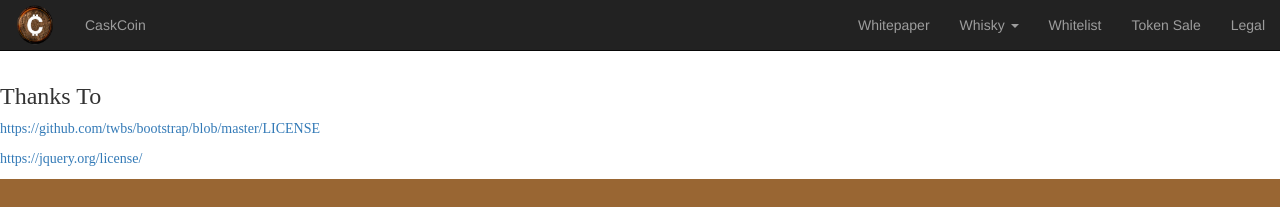
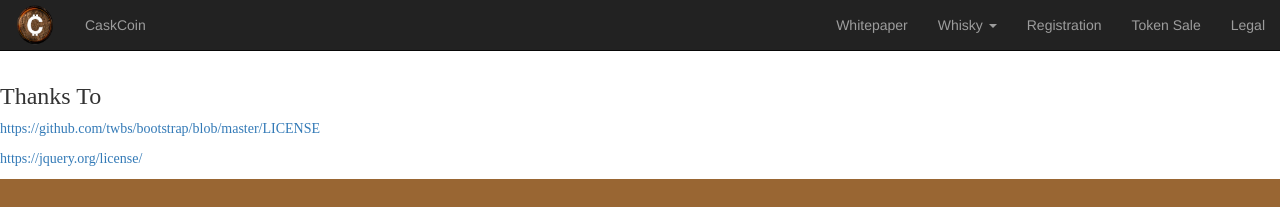
Before and after one commit to CaskCoin/caskcoin.github.io, a Jekyll site: the page built from js/README.md, in a window 1280 px wide. Shown: the top 207 px of the page. Built offline with Jekyll 4.4.1, drawn with Linux system fonts in a browser that asks for light colours; some web fonts are replaced; our own code applies the rules of GitHub Pages for plain Markdown files; comment, search, counter and statistics services are not loaded.

Commit message:
Update navigation.html
rename whitelist to registration

```diff
--- a/_includes/navigation.html
+++ b/_includes/navigation.html
@@ -27,7 +27,7 @@
                 <li><a href="/whisky/portfolio/">The CaskCoin Portfolio</a></li>
               </ul>
             </li>
-            <li class="nav-item"><a class="nav-link" href="/whitelist/">Whitelist</a></li>
+            <li class="nav-item"><a class="nav-link" href="/whitelist/">Registration</a></li>
             <li class="nav-item"><a class="nav-link" href="/sale/">Token Sale</a></li>
             <li class="nav-item"><a class="nav-link" href="/legal/">Legal</a></li>
           </ul>
```
